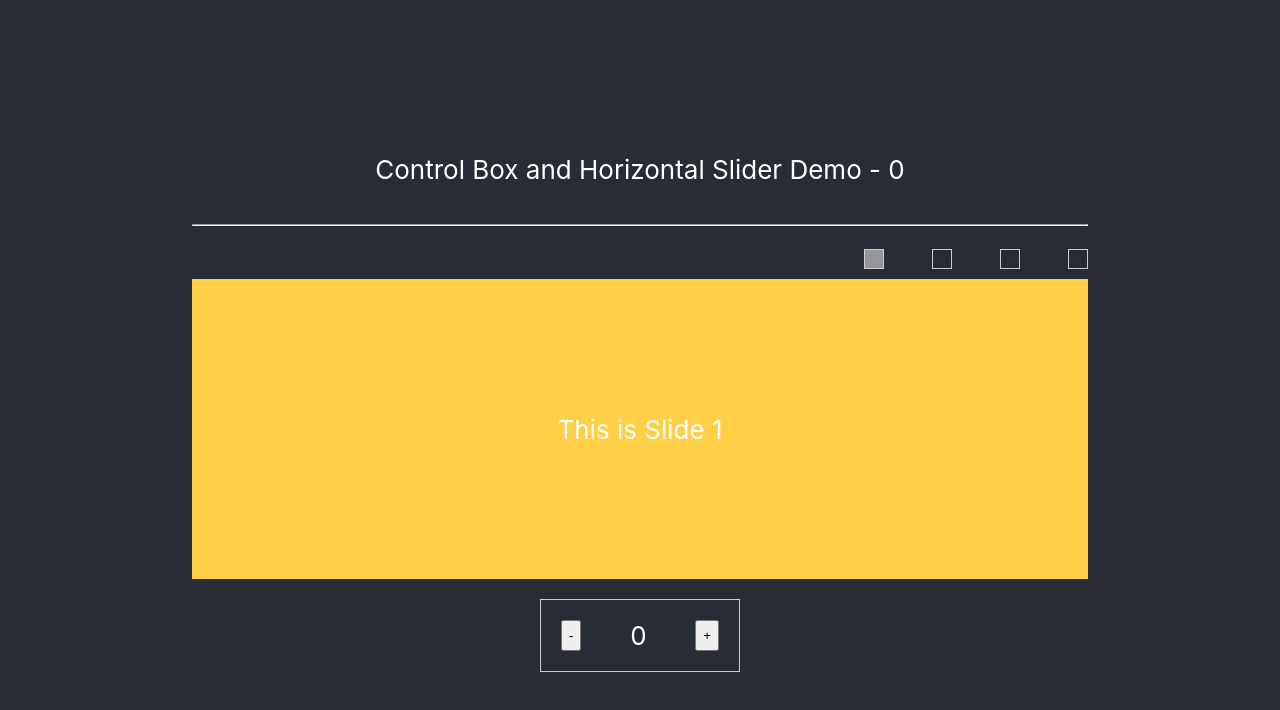
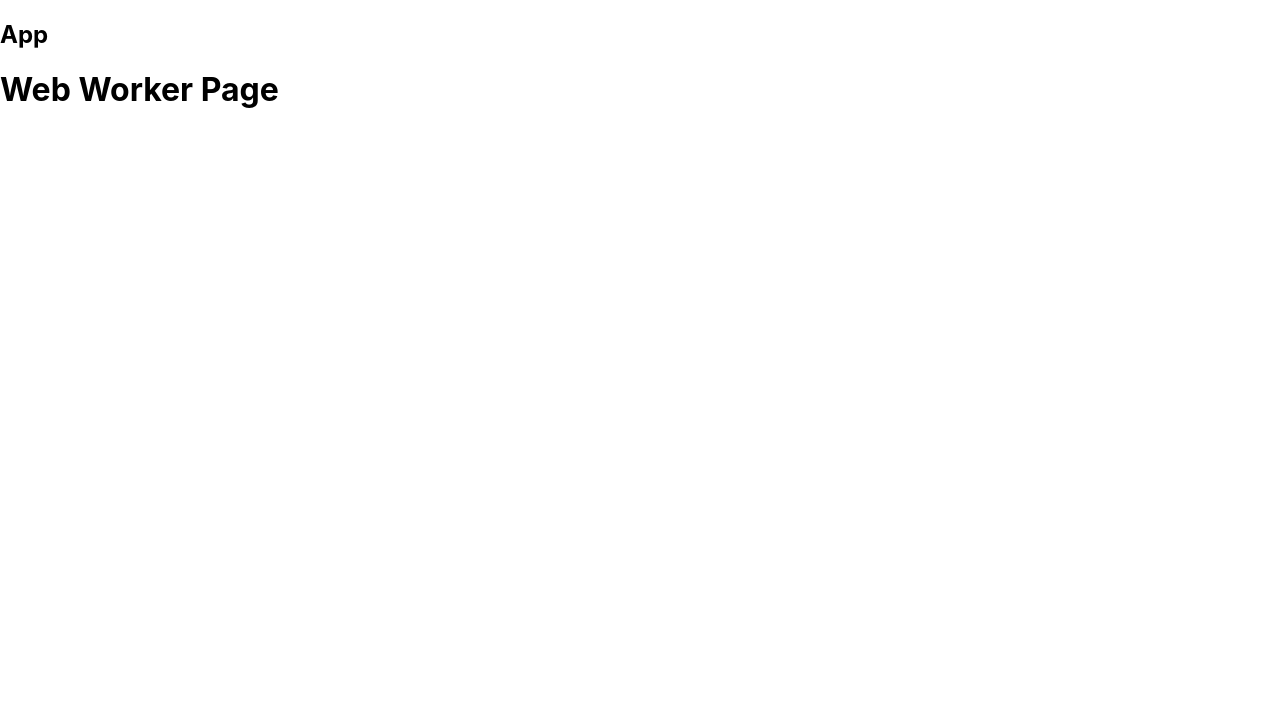
Before and after one commit to bissenj/microanimations-reacted, a React (Create React App) app: page /webworker in a window 1280 px wide. Shown: the top 710 px of the page. Built offline with nearby package versions, Linux system fonts and the light colour scheme.

Commit message:
Added react router

```diff
--- a/package.json
+++ b/package.json
@@ -9,6 +9,7 @@
     "@testing-library/user-event": "^13.5.0",
     "react": "^18.2.0",
     "react-dom": "^18.2.0",
+    "react-router-dom": "^6.8.1",
     "react-scripts": "5.0.1",
     "web-vitals": "^2.1.4"
   },
--- a/src/App.js
+++ b/src/App.js
@@ -1,44 +1,68 @@
 import logo from './logo.svg';
 import './App.css';
 
-import { useState } from 'react';
+// import { useState } from 'react';
 
-import ControlGrid from './modules/common/components/controlgrid/';
-import IndexControl from './modules/common/components/indexcontrol/';
-import HorizontalSlider from './modules/common/components/horizontalSlider/HorizontalSlider';
+import HomePage from "./pages/homePage";
+import HorizontalSliderPage from "./pages/horizontalSliderPage";
+import WebWorkerPage from "./pages/webWorkerPage";
 
-const container = {
-  width: '70%',
-  display: 'flex',
-  flexDirection: 'column',
-  height: '100%'
-}
+import { BrowserRouter as Router, Route, Routes } from "react-router-dom";
+
+// import ControlGrid from './modules/common/components/controlgrid/';
+// import IndexControl from './modules/common/components/indexcontrol/';
+// import HorizontalSlider from './modules/common/components/horizontalSlider/HorizontalSlider';
+
+// const container = {
+//   width: '100%',
+//   display: 'flex',
+//   flexDirection: 'column',
+//   height: '100%'
+// }
 
 function App() {
 
-  // STATE
-  const [selectedIndex, setSelectedIndex] = useState(0);
-
-  // CALL BACKS
+  return (
+    <>
+      <h2>App</h2>
+      <Router>
+        <Routes>
+          {/* <Route path="/"> */}
+            <Route path="/microanimations-reacted" element={<HomePage />} />
+            {/* <Route path="/" index element={<div>This is the home page</div>} /> */}
+            <Route path="/slider" element={<HorizontalSliderPage/>} />
+            <Route path="/webworker" element={<WebWorkerPage/>} />
+          {/* </Route> */}
+        </Routes>
+      </Router>
+    </>
+  )
+}
 
 
-  return (
-    <div className="App">
-      <header className="App-header">
+//   // STATE
+//   const [selectedIndex, setSelectedIndex] = useState(0);
 
-        <p>Control Box and Horizontal Slider Demo - {selectedIndex}</p>
-        <hr style={{'width':'70%'}}></hr>
+//   // CALL BACKS
 
-        <div style={container}>
-          <ControlGrid quantity={4} index={selectedIndex} updateSelectedIndex={setSelectedIndex}/>
-          <HorizontalSlider index={selectedIndex} updateSelectedIndex={setSelectedIndex} />
-        </div>
 
-        <IndexControl index={selectedIndex} updateSelectedIndex={setSelectedIndex}/>
+//   return (
+//     <div className="App">
+//       <header className="App-header">
 
-      </header>
-    </div>
-  );
-}
+//         <p>Control Box and Horizontal Slider Demo - {selectedIndex}</p>
+//         <hr style={{'width':'70%'}}></hr>
+
+//         <div style={container}>
+//           <ControlGrid quantity={4} index={selectedIndex} updateSelectedIndex={setSelectedIndex}/>
+//           <HorizontalSlider index={selectedIndex} updateSelectedIndex={setSelectedIndex} />
+//         </div>
+
+//         <IndexControl index={selectedIndex} updateSelectedIndex={setSelectedIndex}/>
+
+//       </header>
+//     </div>
+//   );
+// }
 
 export default App;
--- a/src/index.js
+++ b/src/index.js
@@ -4,10 +4,28 @@ import './index.css';
 import App from './App';
 import reportWebVitals from './reportWebVitals';
 
+ import { BrowserRouter } from "react-router-dom";
+
+// import {
+//   createBrowserRouter,
+//   RouterProvider,
+// } from "react-router-dom";
+
+// const router = createBrowserRouter([
+//   {
+//     path: "/",
+//     element: <App />,
+//   },
+// ]);
+
+
 const root = ReactDOM.createRoot(document.getElementById('root'));
 root.render(
   <React.StrictMode>
-    <App />
+     {/* <RouterProvider router={router} /> */}
+    {/* <BrowserRouter> */}
+      <App />
+    {/* </BrowserRouter> */}
   </React.StrictMode>
 );
 
--- /dev/null
+++ b/src/pages/homePage.jsx
@@ -0,0 +1,16 @@
+
+
+export default function HomePage() {
+    return (
+        <div>
+            <h2>Home Page</h2>
+            <ul>
+                {/* Horizontal Slider */}
+                <li><a href='slider'>Horizontal Slider</a></li>
+
+                {/* Web Workers */}
+                <li><a href='webWorker'>Web Workers</a></li>
+            </ul>
+        </div>
+    );
+}
--- /dev/null
+++ b/src/pages/horizontalSliderPage.jsx
@@ -0,0 +1,8 @@
+
+export default function HorizontalSliderPage() {
+    return (
+        <div>
+            <h1>Horizontal Slider Page</h1>
+        </div>
+    )
+}
--- /dev/null
+++ b/src/pages/webWorkerPage.jsx
@@ -0,0 +1,11 @@
+
+
+// https://www.smashingmagazine.com/2020/10/tasks-react-app-web-workers/#web-workers-in-react
+
+export default function WebWorkerPage() {
+    return (
+        <div>
+            <h1>Web Worker Page</h1>
+        </div>
+    )
+}
```
Also changed, not shown: notes.txt, 2 other files (tests, documents, lock files or other folders).
